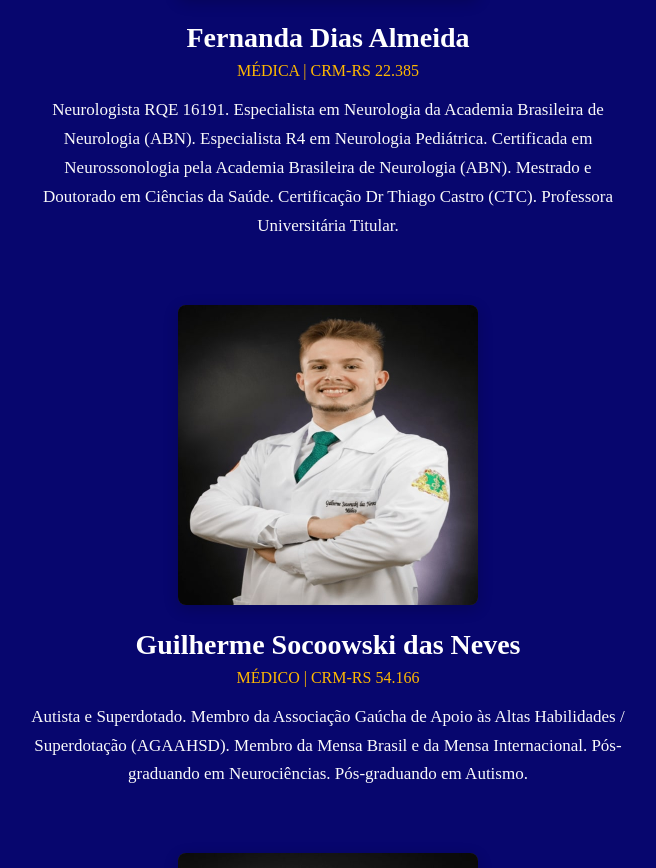
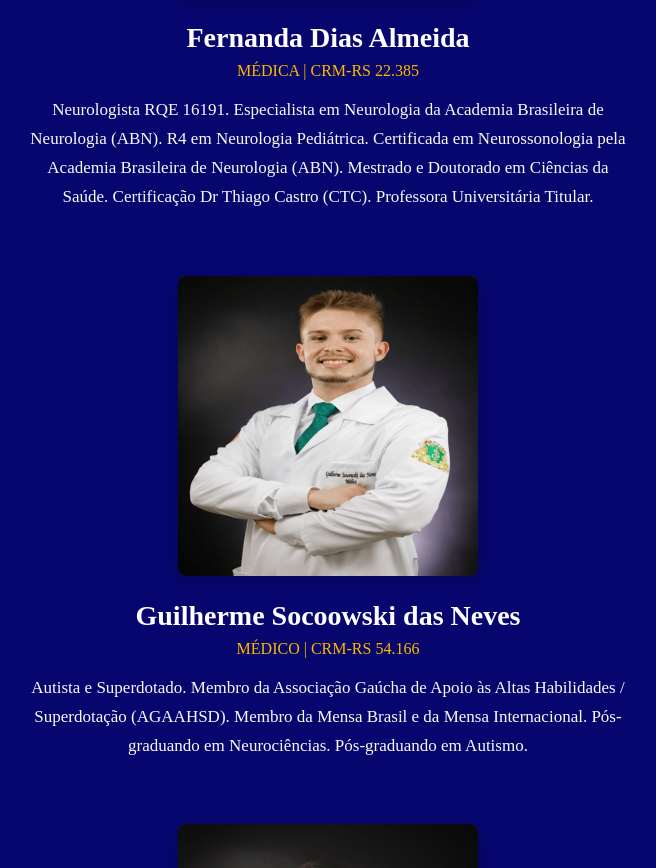
Before and after one commit to gshgn/clinicagirassolazul, a Next.js app: page / in a window 1280 px wide. Shown: the part 3147-4015 px from the top of the page, without its empty margins (312-968 px from the left). Built offline with nearby package versions, Linux system fonts and the light colour scheme.

Commit message:
fix: Ajusta e finaliza biografias da equipe

```diff
--- a/components/Equipe.tsx
+++ b/components/Equipe.tsx
@@ -2,43 +2,43 @@ import React from 'react';
 import Image from 'next/image';
 import styles from './Equipe.module.css';
 
-// 1. DADOS ATUALIZADOS COM OS CAMINHOS DE IMAGEM CORRETOS
+// 1. NOSSOS DADOS ATUALIZADOS (E HIGIENIZADOS)
 const professionals = [
   {
     name: 'Luciana Baldino Lages',
     title: 'MÉDICA | CRM-RS 20.146',
     bio: 'Pediatra RQE 44598. Especialista em Saúde da Família. Especialista em Nutrologia Pediátrica pela Boston College. Certificação Dr Thiago Castro (CTC). Professora Universitária Titular.',
-    imageUrl: '/images/luciana-mini.jpg', // <-- ATUALIZADO
+    imageUrl: '/images/luciana-mini.jpg',
   },
   {
     name: 'Fernanda Dias Almeida',
     title: 'MÉDICA | CRM-RS 22.385',
-    bio: 'Neurologista RQE 16191. Especialista em Neurologia da Academia Brasileira de Neurologia (ABN). Especialista R4 em Neurologia Pediátrica. Certificada em Neurossonologia pela Academia Brasileira de Neurologia (ABN). Mestrado e Doutorado em Ciências da Saúde. Certificação Dr Thiago Castro (CTC). Professora Universitária Titular.',
-    imageUrl: '/images/fernanda-mini.jpg', // <-- ATUALIZADO
+    bio: 'Neurologista RQE 16191. Especialista em Neurologia da Academia Brasileira de Neurologia (ABN). R4 em Neurologia Pediátrica. Certificada em Neurossonologia pela Academia Brasileira de Neurologia (ABN). Mestrado e Doutorado em Ciências da Saúde. Certificação Dr Thiago Castro (CTC). Professora Universitária Titular.',
+    imageUrl: '/images/fernanda-mini.jpg',
   },
   {
     name: 'Guilherme Socoowski das Neves',
     title: 'MÉDICO | CRM-RS 54.166',
     bio: 'Autista e Superdotado. Membro da Associação Gaúcha de Apoio às Altas Habilidades / Superdotação (AGAAHSD). Membro da Mensa Brasil e da Mensa Internacional. Pós-graduando em Neurociências. Pós-graduando em Autismo.',
-    imageUrl: '/images/guilherme-mini.jpg', // <-- ATUALIZADO
+    imageUrl: '/images/guilherme-mini.jpg',
   },
   {
     name: 'Patrícia Menchaca',
     title: 'NEUROPSICÓLOGA | CRP 07/28824 (RS)',
     bio: 'Especialista em Neuropsicologia pelo Conselho Regional de Psicologia (CRP). Pós-graduada em Terapia Cognitivo Comportamental (TCC). Pós-graduada em Psicologia do Esporte e do Exercício. Pós-graduada em Psicologia Hospitalar. Pós-graduada em Transtorno do Espectro do Autismo (TEA). Pós-graduanda em ABA (Análise do Comportamento Aplicada). Pós-graduanda em Neurociências.',
-    imageUrl: '/images/patricia-mini.jpg', // <-- ATUALIZADO
+    imageUrl: '/images/patricia-mini.jpg',
   },
   {
     name: 'Priscila Gomes',
     title: 'NEUROPSICOPEDAGOGA | CBO 2394-40',
     bio: 'Pedagoga Clínica e Institucional. Neuropsicopedagoga. Especialista em Educação Especial e Inclusiva. Especialista em Docência em Nível Superior. Pós-graduanda em ABA (Análise do Comportamento Aplicada). Pós-graduanda em Neurociências e Autismo.',
-    imageUrl: '/images/priscila-mini.jpg', // <-- ATUALIZADO
+    imageUrl: '/images/priscila-mini.jpg',
   },
   {
     name: 'Laura Machado Almeida',
     title: 'ADVOGADA | OAB/RS 103.455B',
     bio: 'Mestrado em Direito e Informática em Potugal / Zona da União Europeia. Certificada como Gestora de Privacidade e Proteção de Dados Pessoais, Compliance-LGPD. Pós-graduanda em Práticas Jurídicas Aplicadas ao Direito Médico e à Saúde.',
-    imageUrl: '/images/laura-mini.jpg', // <-- ATUALIZADO
+    imageUrl: '/images/laura-mini.jpg',
   },
 ];
 
```
